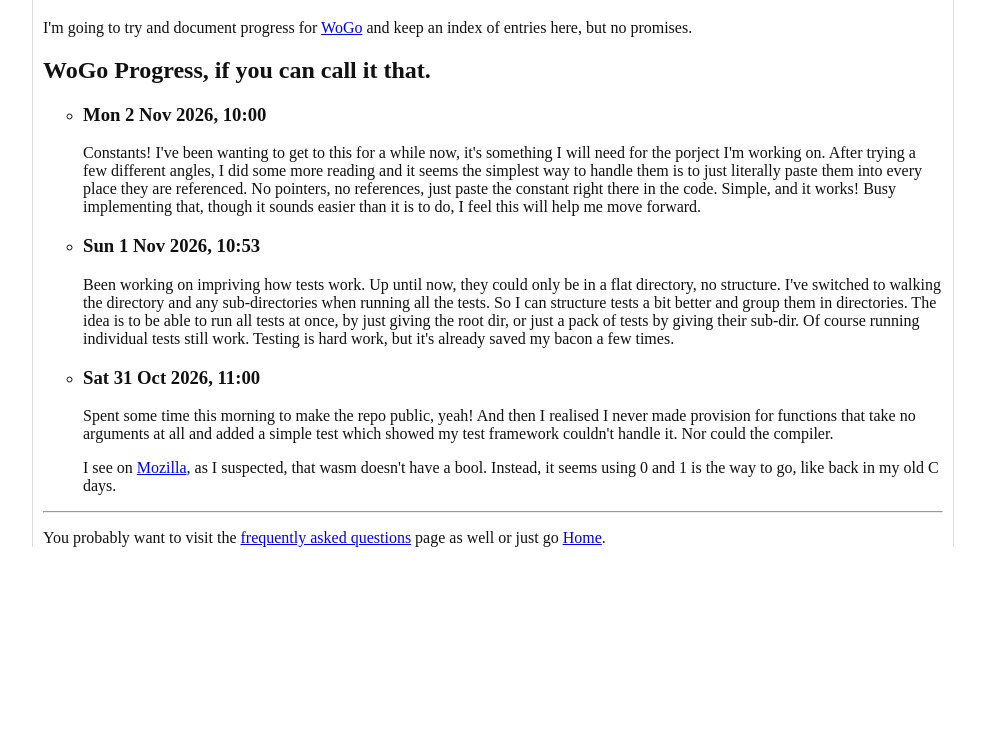
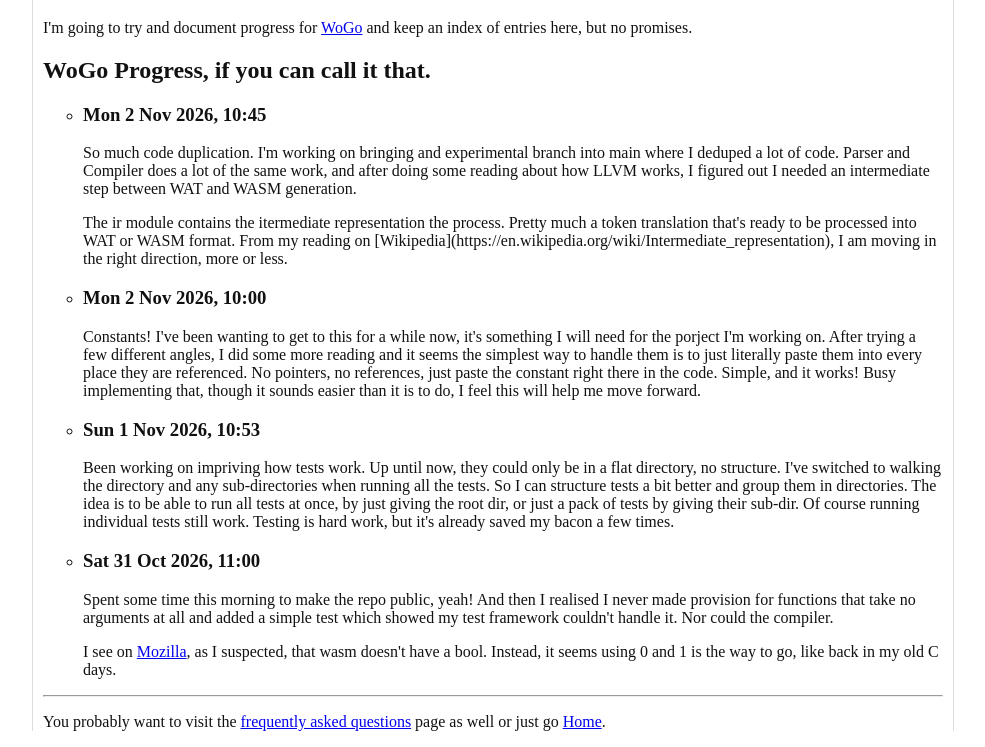
Before and after one commit to ewaldhorn/wogo, a plain HTML site: page docs/progress.html in a window 1280 px wide. Shown: the part 80-827 px from the top of the page, without its empty margins (147-1132 px from the left). Before the commit the page ends 800 px from the top, so only its background shows below. Drawn offline with Linux system fonts and the light colour scheme.

Commit message:
Bump version, add progress notes

```diff
--- a/docs/progress.html
+++ b/docs/progress.html
@@ -18,6 +18,21 @@
         <h2>WoGo Progress, if you can call it that.</h2>
         <ul class="faq" role="list">
             <ul>
+                <li>
+                    <h3>Mon 2 Nov 2026, 10:45</h3>
+                    <p>
+                        So much code duplication. I'm working on bringing and experimental branch into
+                        main where I deduped a lot of code. Parser and Compiler does a lot of the same
+                        work, and after doing some reading about how LLVM works, I figured out I needed
+                        an intermediate step between WAT and WASM generation.
+                    </p>
+                    <p>
+                        The ir module contains the itermediate representation the process. Pretty much
+                        a token translation that's ready to be processed into WAT or WASM format. From
+                        my reading on [Wikipedia](https://en.wikipedia.org/wiki/Intermediate_representation),
+                        I am moving in the right direction, more or less.
+                    </p>
+                </li>
                 <li>
                     <h3>Mon 2 Nov 2026, 10:00</h3>
                     <p>
```
Also changed, not shown: 1 other file.
